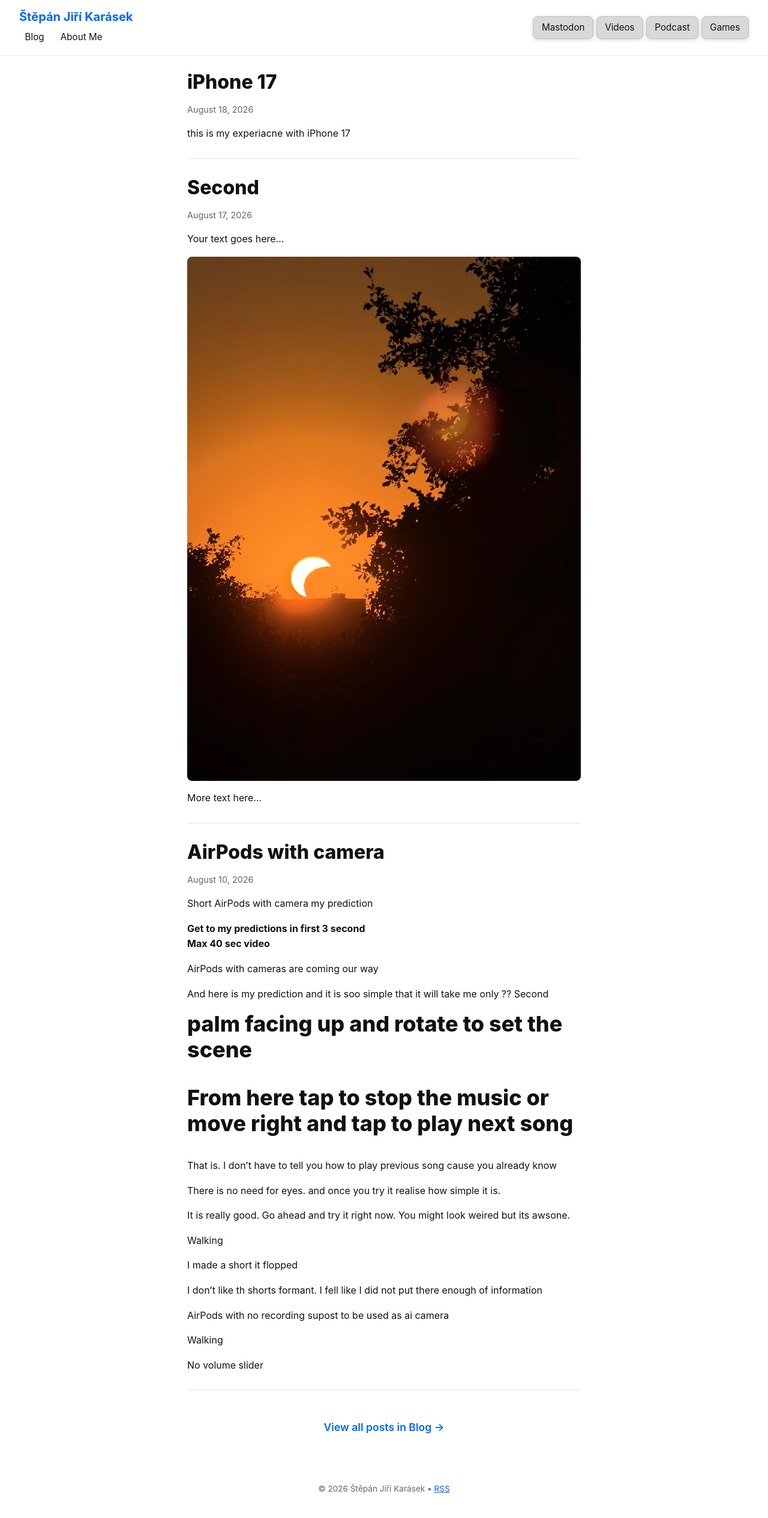
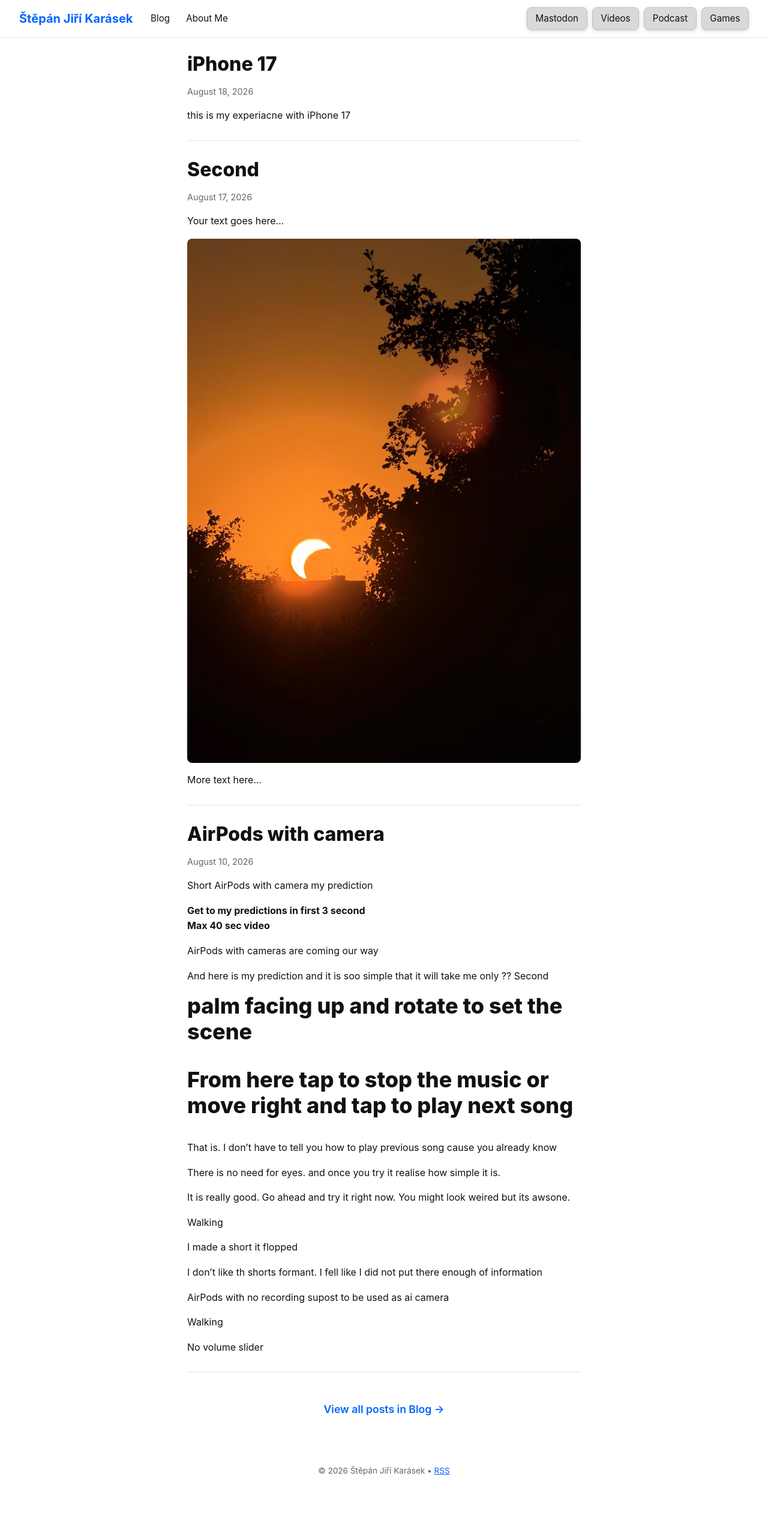
Before and after one commit to StepanJiri/stepankarasek.github.io, a Jekyll site: the page built from index.md, in a window 1280 px wide. Shown: the whole page at 60% size. Built offline with Jekyll 4.4.1, drawn with Linux system fonts in a browser that asks for light colours; after the commit the page ends 2501 px from its top, so only the background shows below that.

Commit message:
Update style.css

```diff
--- a/assets/css/style.css
+++ b/assets/css/style.css
@@ -41,23 +41,14 @@ a { color: var(--accent); }
   gap: 1rem;
 }
 
-.profile-row {
+.header-left {
   display: flex;
   align-items: center;
-  justify-content: space-between;
+  gap: 1.25rem;
   flex-wrap: wrap;
-  gap: 1rem;
-  padding: 0.6rem 2rem;
-  border-bottom: 1px solid var(--border);
 }
 
-.profile-bio {
-  margin: 0;
-  color: var(--muted);
-  font-size: 0.95rem;
-}
-
-.profile-links {
+.header-right {
   display: flex;
   align-items: center;
   gap: 0.5rem;
@@ -80,14 +71,6 @@ a { color: var(--accent); }
   align-items: center;
   gap: 0.5rem;
   flex-wrap: wrap;
-}
-
-.nav-divider {
-  width: 1px;
-  height: 20px;
-  background: var(--border);
-  display: inline-block;
-  margin: 0 0.25rem;
 }
 
 .nav-link {
@@ -124,11 +107,6 @@ a { color: var(--accent); }
   background: #cccccc;
   box-shadow: 0 4px 10px rgba(0, 0, 0, 0.2);
   transform: translateY(-1px);
-}
-
-.external-icon {
-  font-size: 0.8em;
-  opacity: 0.6;
 }
 
 /* ---------- Main / typography ---------- */
```
